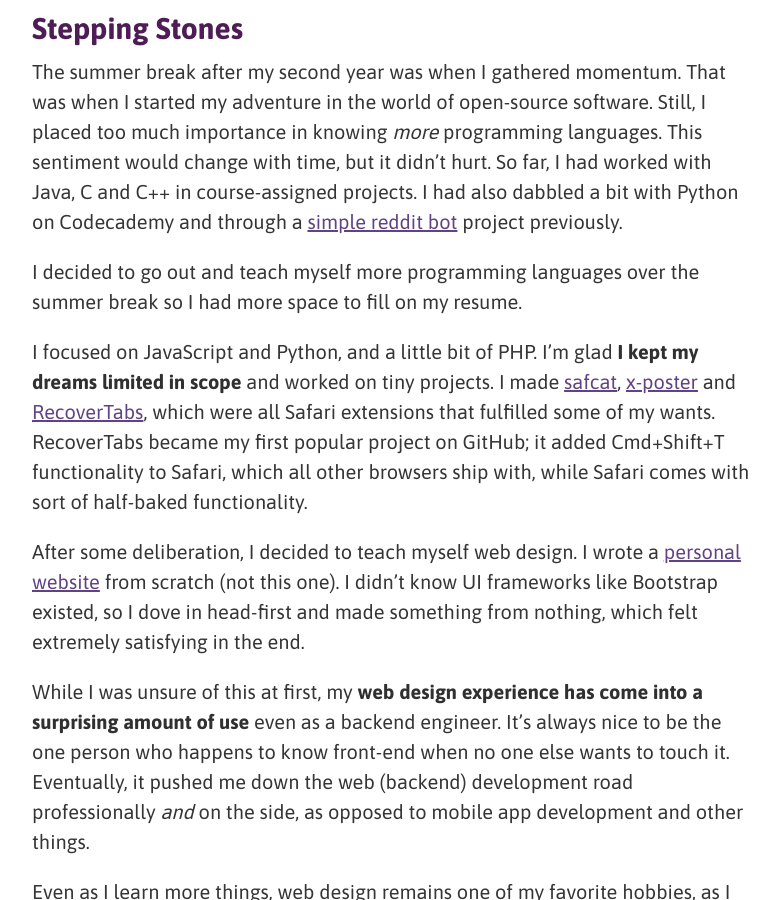
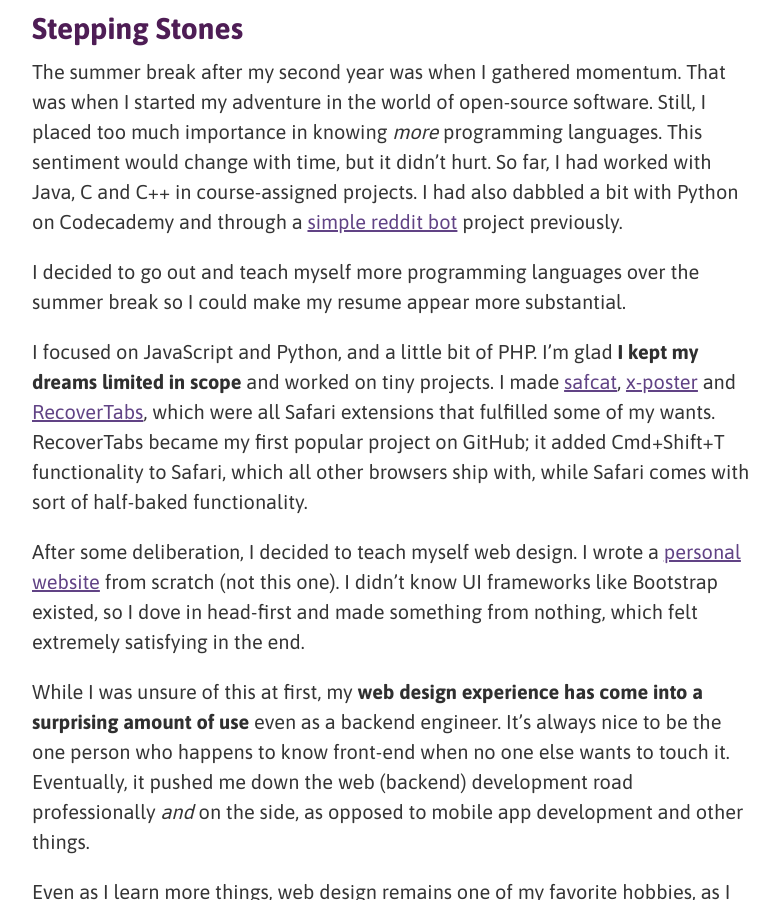
Before and after one commit to Antrikshy/antrikshy.github.io, a Jekyll site: the page built from _posts/2016-08-26-how-i-got-started-with-programming-side-projects.md, in a window 1280 px wide and 900 px high, scrolled down 1760 px. Shown: the whole window, without its empty margins (248-1027 px from the left). Built offline with Jekyll 4.4.1, drawn with Linux system fonts in a browser that asks for light colours; comment, search, counter and statistics services are not loaded.

Commit message:
Minor wording correction

```diff
--- a/_posts/2016-08-26-how-i-got-started-with-programming-side-projects.md
+++ b/_posts/2016-08-26-how-i-got-started-with-programming-side-projects.md
@@ -31,7 +31,7 @@ Back in the day, I hadn't *fully* realized how much pet projects would broaden m
 
 The summer break after my second year was when I gathered momentum. That was when I started my adventure in the world of open-source software. Still, I placed too much importance in knowing *more* programming languages. This sentiment would change with time, but it didn't hurt. So far, I had worked with Java, C and C++ in course-assigned projects. I had also dabbled a bit with Python on Codecademy and through a [simple reddit bot](https://github.com/Antrikshy/InternetLyingPolice_reddit_bot) project previously.
 
-I decided to go out and teach myself more programming languages over the summer break so I had more space to fill on my resume.
+I decided to go out and teach myself more programming languages over the summer break so I could make my resume appear more substantial.
 
 I focused on JavaScript and Python, and a little bit of PHP. I'm glad **I kept my dreams limited in scope** and worked on tiny projects. I made [safcat](https://github.com/Antrikshy/safcat), [x-poster](https://github.com/Antrikshy/x-poster) and [RecoverTabs](https://github.com/Antrikshy/RecoverTabs), which were all Safari extensions that fulfilled some of my wants. RecoverTabs became my first popular project on GitHub; it added Cmd+Shift+T functionality to Safari, which all other browsers ship with, while Safari comes with sort of half-baked functionality.
 
```
